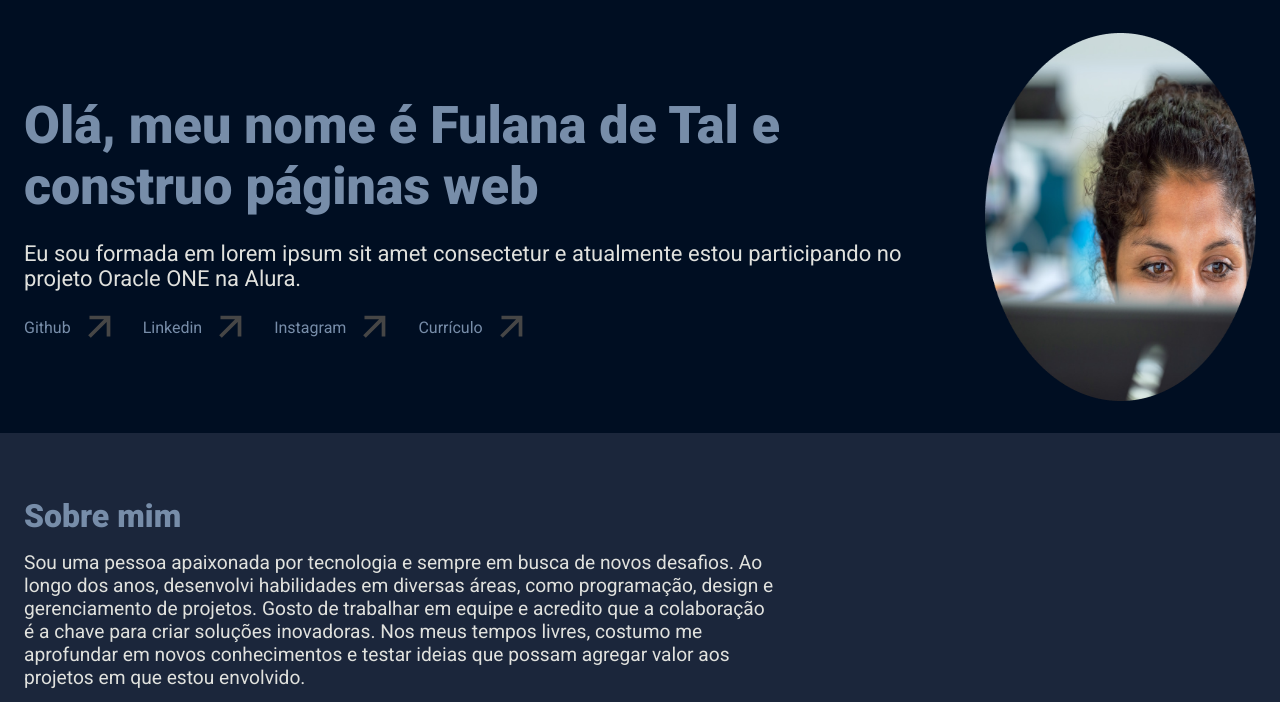
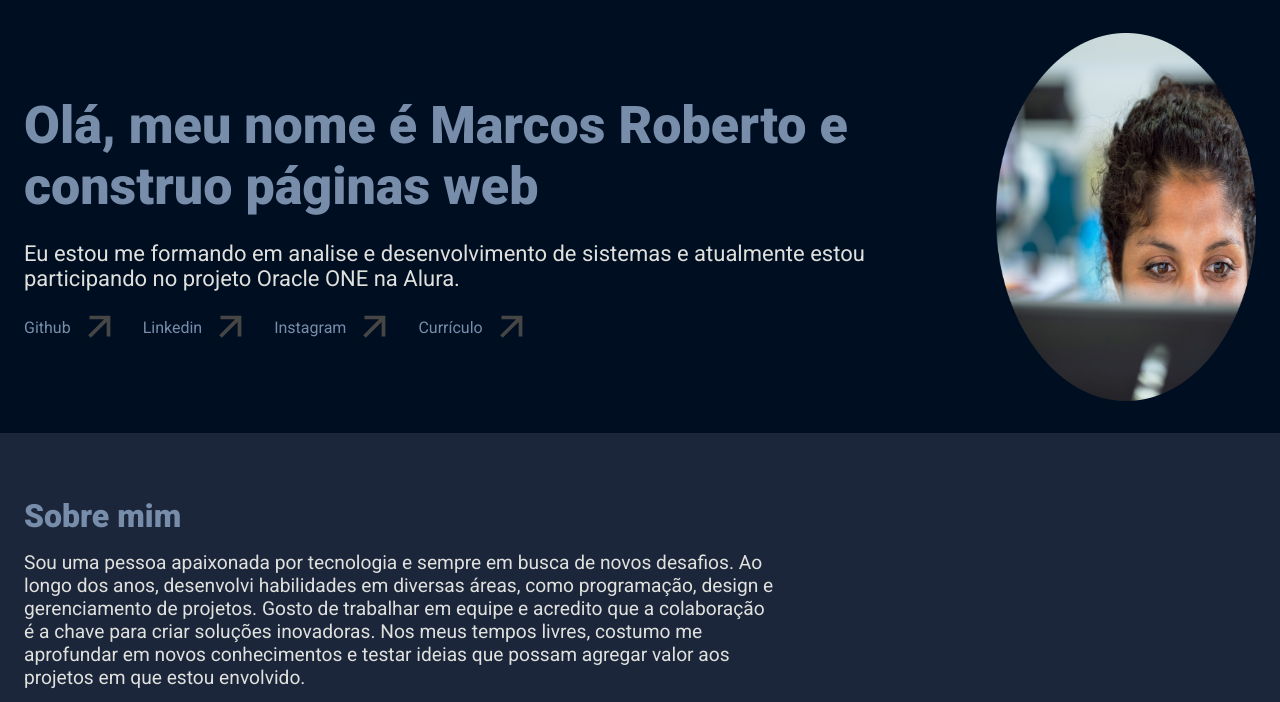
Before and after one commit to dev-marcos2024/front-end-alura, a plain HTML site: page portifolio-curriculo/index.html in a window 1280 px wide. Shown: the part 95-797 px from the top of the page. Drawn offline with nearby package versions, Linux system fonts and the light colour scheme.

Commit message:
Fazendo ajustes

```diff
--- a/portifolio-curriculo/index.html
+++ b/portifolio-curriculo/index.html
@@ -59,8 +59,8 @@
 
         <div class="container">
             <div class="banner__presentation">
-                <h1>Olá, meu nome é Fulana de Tal e construo páginas web</h1>
-                <p>Eu sou formada em lorem ipsum sit amet consectetur e atualmente estou participando no projeto Oracle ONE na Alura.</p>
+                <h1>Olá, meu nome é Marcos Roberto e construo páginas web</h1>
+                <p>Eu estou me formando em analise e desenvolvimento de sistemas e atualmente estou participando no projeto Oracle ONE na Alura.</p>
                 <ul class="banner__social__media">
                     <li><a href="#">Github</a><img src="./assets/img/Vector.svg" alt=""></li>
                     <li><a href="#">Linkedin</a><img src="./assets/img/Vector.svg" alt=""></li>
@@ -175,7 +175,7 @@
                         </div>
                         <div class="interests-skills--card">
                             <img src="./assets/img/forkspoon_icon.png" alt="">
-                            <h4>Assistir séries</h4>
+                            <h4>Cozinhar</h4>
                         </div>
                         <div class="interests-skills--card">
                             <img src="./assets/img/camera_icon.png" alt="">
```
